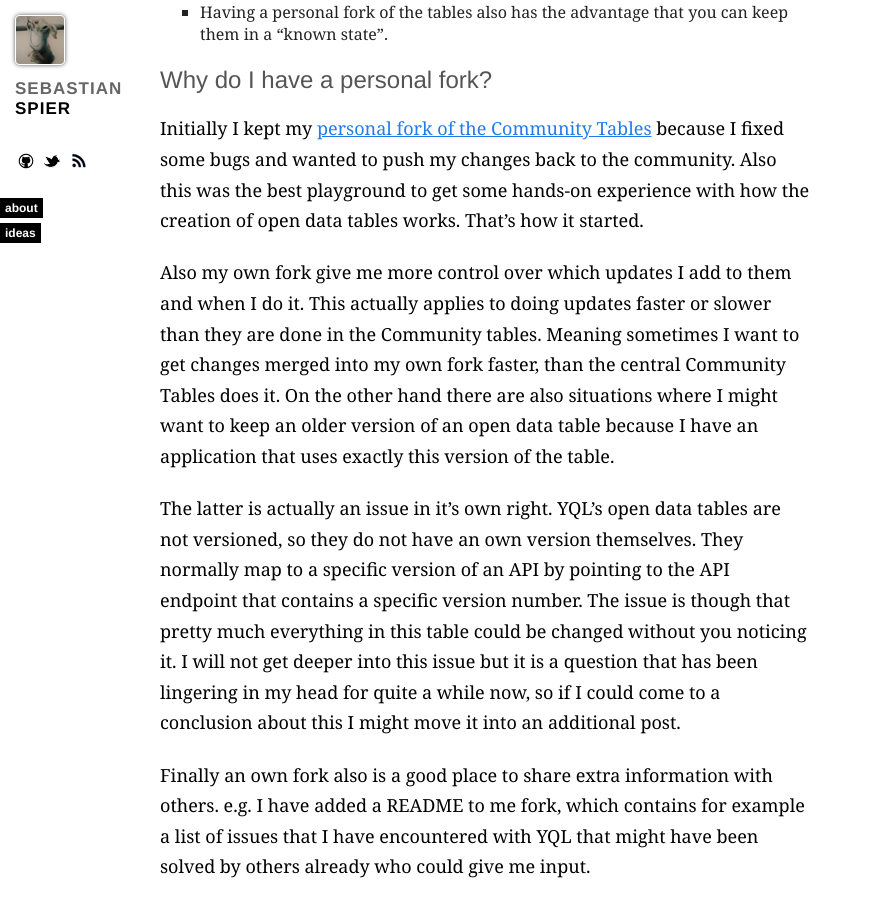
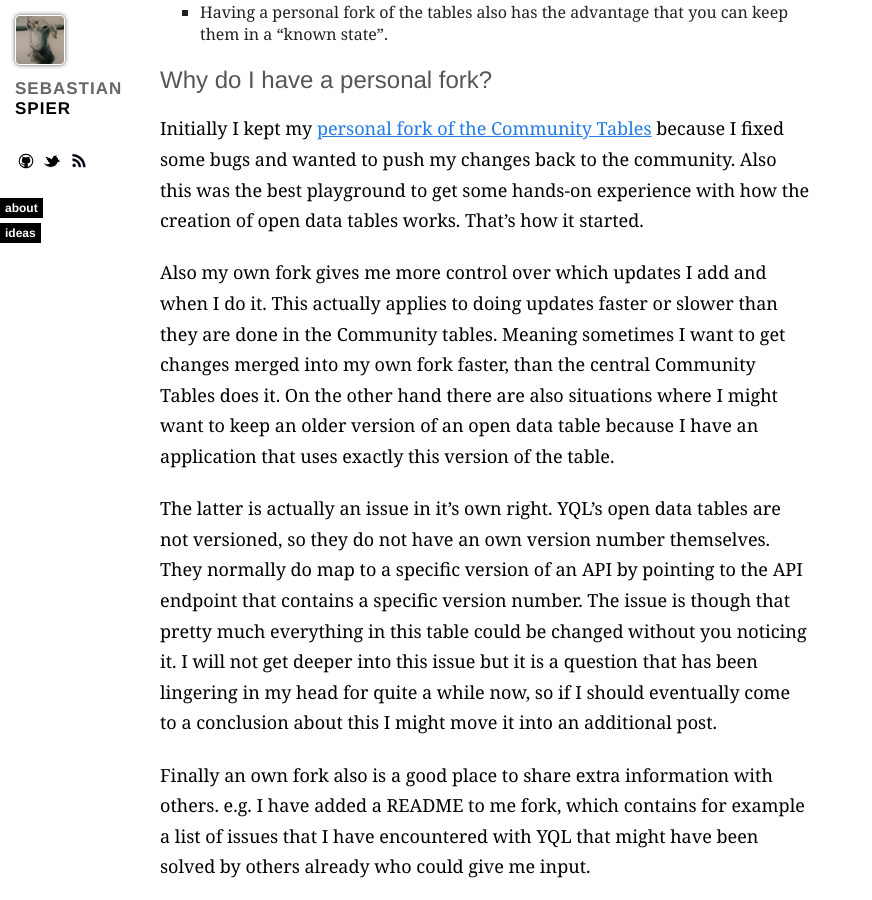
Before and after one commit to spier/spier.github.io, a Jekyll site: the page built from _posts/2011-06-22-fork-yql-community-tables.md, in a window 1280 px wide and 900 px high, scrolled down 1006 px. Shown: the whole window, without its empty margins (0-872 px from the left). Built offline with Jekyll 4.4.1, drawn with Linux system fonts in a browser that asks for light colours; nearby versions of some CDN libraries; Markdown is read by kramdown in place of the engine named in the settings; comment, search, counter and statistics services are not loaded.

Commit message:
fixing minor typos

```diff
--- a/_posts/2011-06-22-fork-yql-community-tables.md
+++ b/_posts/2011-06-22-fork-yql-community-tables.md
@@ -24,9 +24,9 @@ Yahoo obviously encourages developers to contribute their own tables to the Comm
 
 Initially I kept my [personal fork of the Community Tables](https://github.com/spier/yql-tables) because I fixed some bugs and wanted to push my changes back to the community. Also this was the best playground to get some hands-on experience with how the creation of open data tables works. That's how it started.
 
-Also my own fork give me more control over which updates I add to them and when I do it. This actually applies to doing updates faster or slower than they are done in the Community tables. Meaning sometimes I want to get changes merged into my own fork faster, than the central Community Tables does it. On the other hand there are also situations where I might want to keep an older version of an open data table because I have an application that uses exactly this version of the table.
+Also my own fork gives me more control over which updates I add and when I do it. This actually applies to doing updates faster or slower than they are done in the Community tables. Meaning sometimes I want to get changes merged into my own fork faster, than the central Community Tables does it. On the other hand there are also situations where I might want to keep an older version of an open data table because I have an application that uses exactly this version of the table.
 
-The latter is actually an issue in it's own right. YQL's open data tables are not versioned, so they do not have an own version themselves. They normally map to a specific version of an API by pointing to the API endpoint that contains a specific version number. The issue is though that pretty much everything in this table could be changed without you noticing it. I will not get deeper into this issue but it is a question that has been lingering in my head for quite a while now, so if I could come to a conclusion about this I might move it into an additional post.
+The latter is actually an issue in it's own right. YQL's open data tables are not versioned, so they do not have an own version number themselves. They normally do map to a specific version of an API by pointing to the API endpoint that contains a specific version number. The issue is though that pretty much everything in this table could be changed without you noticing it. I will not get deeper into this issue but it is a question that has been lingering in my head for quite a while now, so if I should eventually come to a conclusion about this I might move it into an additional post.
 
 Finally an own fork also is a good place to share extra information with others. e.g. I have added a README to me fork, which contains for example a list of issues that I have encountered with YQL that might have been solved by others already who could give me input.
 
```
